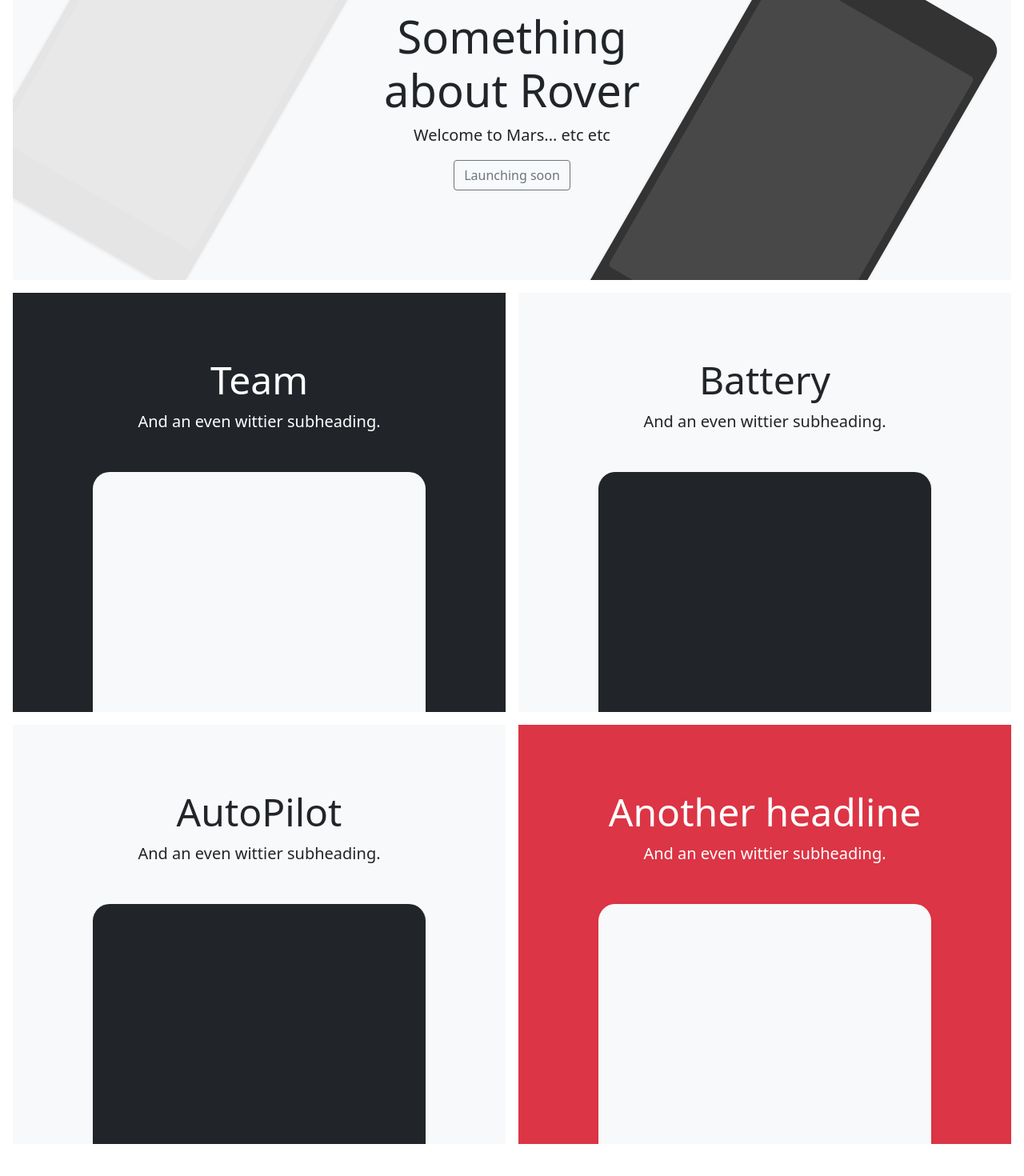
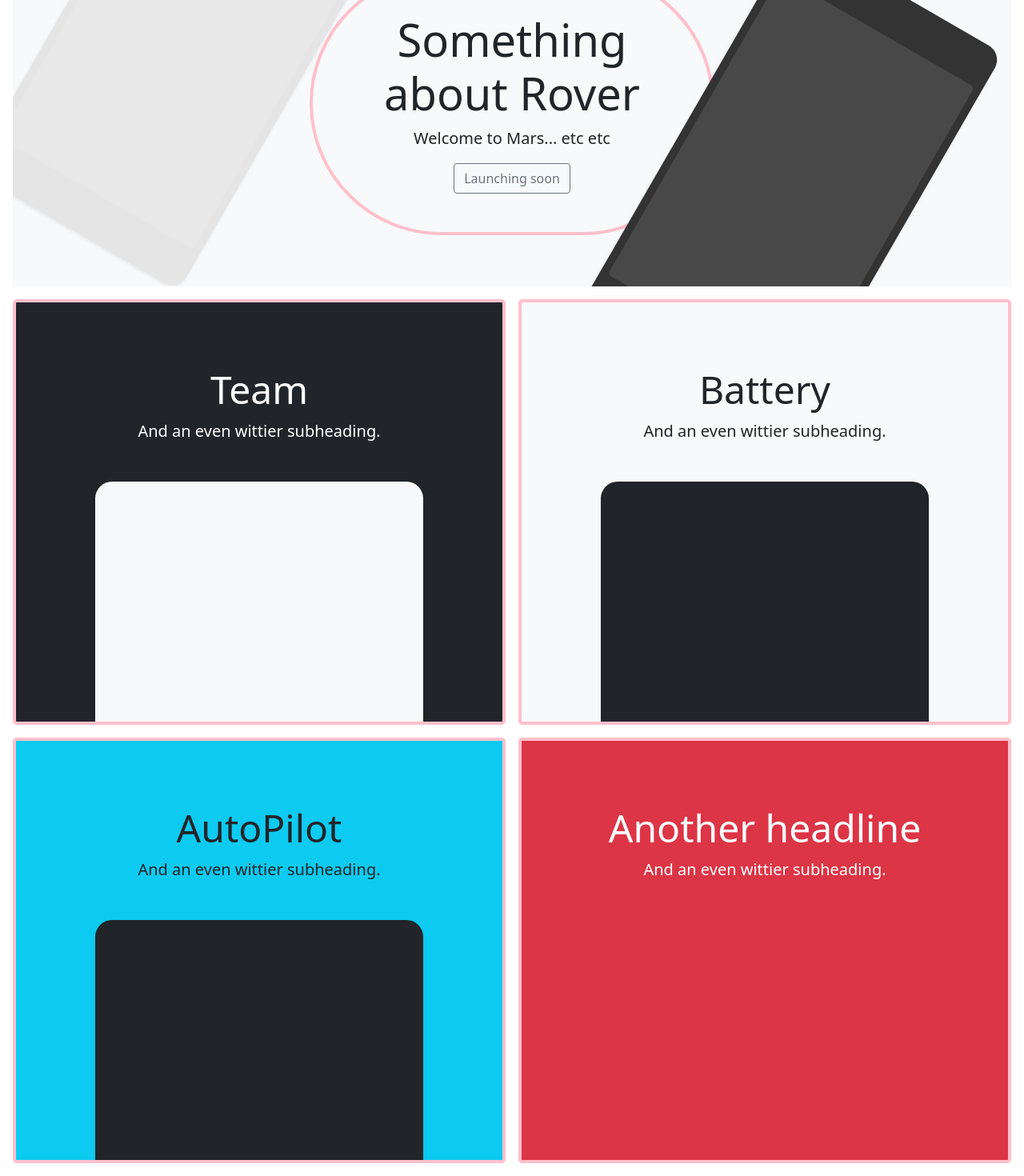
Before and after one commit to Shaanukstar123/Mars-Rover-Project-WALL-EE, a React (Create React App) app in the folder Command/FrontEnd/pageui/: page / in a window 1280 px wide. Shown: the part 188-1658 px from the top of the page at 80% size. Before the commit the page ends 1634 px from the top, so only its background shows below. Built offline with nearby package versions, Linux system fonts and the light colour scheme.

Commit message:
Removing build

```diff
--- /dev/null
+++ b/Command/FrontEnd/pageui/src/Components/About.css
@@ -0,0 +1,7 @@
+.jcena{
+  border: 4px solid pink;
+}
+
+.jcena :hover{
+  transform: scale(1.5);
+}
--- a/Command/FrontEnd/pageui/src/Components/About.js
+++ b/Command/FrontEnd/pageui/src/Components/About.js
@@ -1,10 +1,10 @@
-
+import './About.css'
 
 const About = () => {
   return (
     <main>
-      <div className="position-relative overflow-hidden p-5 p-md-3 m-md-3 text-center bg-light rounded-2">
-        <div className="col-md-5 p-lg-5 mx-auto my-5 rounded-pill">
+      <div className="position-relative overflow-hidden p-5 p-md-3 m-md-3 text-center bg-light">
+        <div className="col-md-5 p-lg-5 mx-auto my-5 rounded-pill jcena">
           <h1 className="display-4 fw-normal">Something about Rover</h1>
           <p className="lead fw-normal"> Welcome to Mars... etc etc</p>
           <a className="btn btn-outline-secondary" href="/">Launching soon</a>
@@ -14,14 +14,14 @@ const About = () => {
       </div>
 
       <div className="d-md-flex flex-md-equal w-100 my-md-3 ps-md-3">
-        <div className="bg-dark me-md-3 pt-3 px-3 pt-md-5 px-md-5 text-center text-white overflow-hidden">
+        <div className="bg-dark me-md-3 pt-3 px-3 pt-md-5 px-md-5 text-center text-white overflow-hidden rounded-3 jcena">
           <div className="my-3 py-3">
             <h2 className="display-5">Team </h2>
             <p className="lead">And an even wittier subheading.</p>
           </div>
           <div className="bg-light shadow-sm mx-auto prevent-react-error"></div>
         </div>
-        <div className="bg-light me-md-3 pt-3 px-3 pt-md-5 px-md-5 text-center overflow-hidden ">
+        <div className="bg-light me-md-3 pt-3 px-3 pt-md-5 px-md-5 text-center overflow-hidden rounded-3 jcena">
           <div className="my-3 p-3">
             <h2 className="display-5">Battery</h2>
             <p className="lead">And an even wittier subheading.</p>
@@ -31,19 +31,18 @@ const About = () => {
       </div>
 
       <div className="d-md-flex flex-md-equal w-100 my-md-3 ps-md-3">
-        <div className="bg-light me-md-3 pt-3 px-3 pt-md-5 px-md-5 text-center overflow-hidden">
+        <div className="bg-info me-md-3 pt-3 px-3 pt-md-5 px-md-5 text-center overflow-hidden rounded-3 jcena">
           <div className="my-3 p-3">
             <h2 className="display-5">AutoPilot</h2>
             <p className="lead">And an even wittier subheading.</p>
           </div>
           <div className="bg-dark shadow-sm mx-auto prevent-react-error"></div>
         </div>
-        <div className="bg-danger me-md-3 pt-3 px-3 pt-md-5 px-md-5 text-center text-white overflow-hidden">
+        <div className="bg-danger me-md-3 pt-3 px-3 pt-md-5 px-md-5 text-center text-white overflow-hidden rounded-3 jcena">
           <div className="my-3 py-3">
             <h2 className="display-5">Another headline</h2>
             <p className="lead">And an even wittier subheading.</p>
           </div>
-          <div className="bg-light shadow-sm mx-auto prevent-react-error" ></div>
         </div>
       </div>
     </main>
--- a/Command/FrontEnd/pageui/src/Components/Autopilot.css
+++ b/Command/FrontEnd/pageui/src/Components/Autopilot.css
@@ -2,6 +2,7 @@
   position: relative;
   background-color: #001f3f;
 }
+
 
 /* Change the className to something else as many other things have app-logo className */
 /* .App-logo{
--- a/Command/FrontEnd/pageui/src/Components/Autopilot.js
+++ b/Command/FrontEnd/pageui/src/Components/Autopilot.js
@@ -19,7 +19,7 @@ const Autopilot = () => {
   const fetchObstacleData = async () => {
     try{
 
-      const request = await fetch('http://localhost:8080/obstacles');
+      const request = await fetch('http://35.176.71.115:8080/obstacles');
       const alienObj = await request.json();
 
 
@@ -38,12 +38,13 @@ const Autopilot = () => {
     try{
       console.log('fetching..');
 
-      const request = await fetch('http://localhost:8080/coordinates');
+      const request = await fetch('http://35.176.71.115:8080/coordinates');
       const obj = await request.json();
 
       console.log("object is:", obj);
 
       setCoords(obj)
+
 
       if(obj.obstacle === 1){
         fetchObstacleData();
@@ -76,7 +77,7 @@ const Autopilot = () => {
     }
 
 
-    const newIntervalId = setInterval(fetchCoordinateData, 200);
+    const newIntervalId = setInterval(fetchCoordinateData, 400);
 
     event.currentTarget.classList.remove(
       'btn-success',
--- a/Command/FrontEnd/pageui/src/Components/Battery.js
+++ b/Command/FrontEnd/pageui/src/Components/Battery.js
@@ -12,7 +12,7 @@ const Battery = () => {
 
   const whenClicked = async () => {
     try{
-      const randomNumber = await fetch('http://localhost:8080/battery');
+      const randomNumber = await fetch('http://35.176.71.115:8080/battery');
       const data = await randomNumber.json();
       setBatteryLevel(data.percentage);
     }
```
Also changed, not shown: 12 other files (tests, documents, lock files or other folders).
